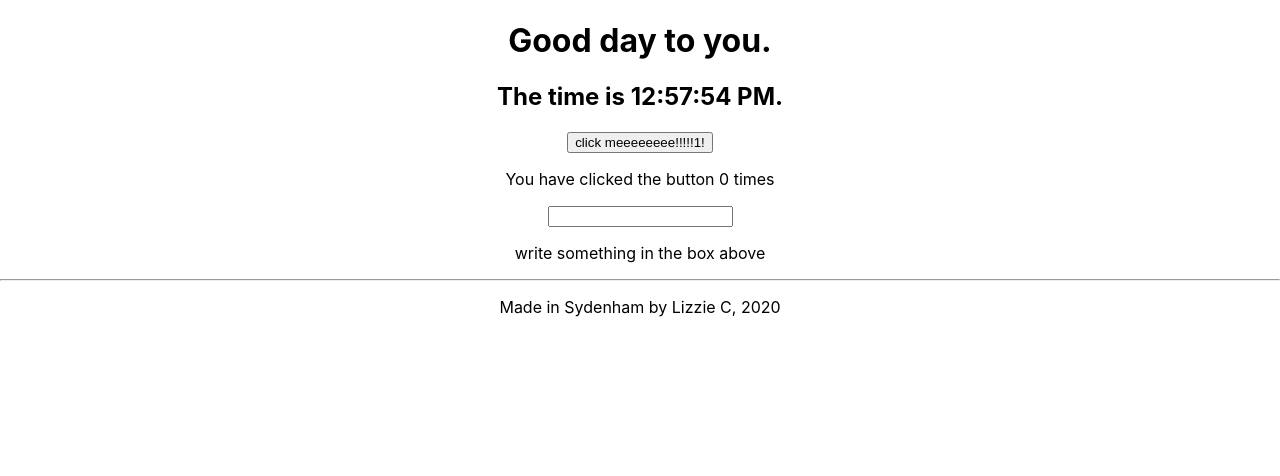
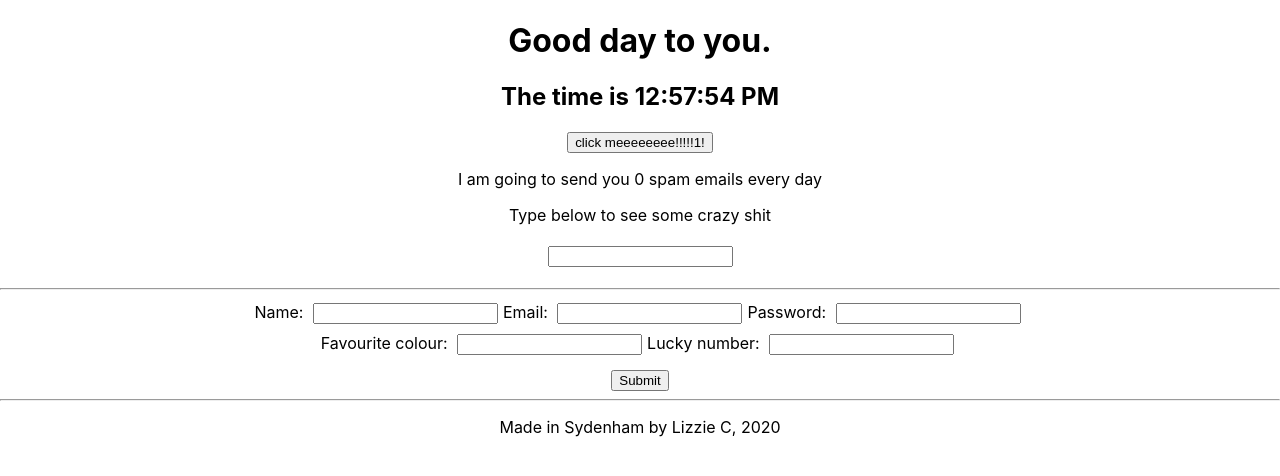
Before and after one commit to LizzieCrockett/react-milestone-i, a React (Create React App) app: page / in a window 1280 px wide. Shown: the top 476 px of the page. Built offline with nearby package versions, Linux system fonts and the light colour scheme.

Commit message:
loooooooads of changes

```diff
--- a/src/App.js
+++ b/src/App.js
@@ -4,13 +4,31 @@ import Heading from './components/Heading';
 import CountButton from './components/CountButton';
 import InfoBar from './components/InfoBar';
 import Footer from './components/Footer';
+import Form from './components/Form';
+import Input from './components/Input';
+import SubmitButton from './components/SubmitButton';
+import BonusContent from './components/BonusContent';
 
 function App() {
+
   return (
     <div className="App">
       <Heading />
       <CountButton text="click meeeeeeee!!!!!1!" />
       <InfoBar type="text" id="info" />
+      <hr />
+      <Form id="reg_form">
+        <div><Input id="name" type="text" label="name" required="required" />
+          <Input id="email" type="email" label="email" required="required" />
+          <Input id="password" type="password" label="password" required="required" /> </div>
+        <div> <Input id="favecolour" type="text" label="favourite colour" />
+          <Input id="luckynumber" type="number" label="lucky number" /></div>
+        <SubmitButton id="submit" label="submit" />
+      </Form>
+      <BonusContent />
+
+
+
       <hr />
       <Footer />
     </div>
--- /dev/null
+++ b/src/components/BonusContent/index.jsx
@@ -0,0 +1,8 @@
+import React from 'react';
+
+const BonusContent = () => {
+
+return null
+}
+
+export default BonusContent;
--- a/src/components/Clock/index.jsx
+++ b/src/components/Clock/index.jsx
@@ -5,8 +5,8 @@ const Clock = (props) => {
   const [date, setDate] = React.useState(new Date());
 
   React.useEffect(() => {
-    const timerID = setInterval( () => tick(), 1000 );
-    return function cleanup() {
+    const timerID = setInterval(() => tick(), 1000);
+    return function clear() {
       clearInterval(timerID);
     };
   });
@@ -16,7 +16,7 @@ const Clock = (props) => {
   }
 
   return (
-         <>{date.toLocaleTimeString()}. </>
+    <>{date.toLocaleTimeString()} </>
   );
 }
 
--- a/src/components/CountButton/index.jsx
+++ b/src/components/CountButton/index.jsx
@@ -1,13 +1,11 @@
 import React from 'react';
-
-
 
 const CountButton = (props) => {
   const [count, setCount] = React.useState(0);
   return (
     <>
       <button onClick={() => setCount(count + 1)}>{props.text}</button>
-        <p>You have clicked the button {count} times</p>
+      <p>I am going to send you {count} spam emails every day</p>
     </>
   )
 }
--- /dev/null
+++ b/src/components/Form/Form.css
@@ -0,0 +1,16 @@
+form {
+    display: inline-flex;
+    flex-direction: column;
+}
+
+input {
+    margin: 5px;
+    max-width: 500px;
+}
+
+#submit {
+    margin-top: 10px;
+    max-width: 150px;
+    align-self: center;
+
+}
--- /dev/null
+++ b/src/components/Form/index.jsx
@@ -0,0 +1,26 @@
+import React from 'react';
+import './Form.css';
+
+const confirmationMessage = "Thank you for sending me your data. I will now sell it for large amounts of money.";
+
+const Form = ({ children }) => {
+    const handleSubmit = (event) => {
+        event.preventDefault();
+        alert(confirmationMessage);
+        console.log(event.target);
+    }
+    return (
+        <form onSubmit={handleSubmit}>
+            {children}
+        </form >
+
+    )
+}
+
+
+
+
+
+
+
+export default Form;
--- a/src/components/InfoBar/index.jsx
+++ b/src/components/InfoBar/index.jsx
@@ -2,12 +2,13 @@
 import React from 'react';
 
 const InfoBar = (props) => {
-    const [info, displayInfo] = React.useState("write something in the box above");
+  const [info, displayInfo] = React.useState('');
   const handleInput = (event) => {
     displayInfo(event.target.value)
   }
   return (
     <>
+      <p>Type below to see some crazy shit</p>
       <input type={props.type} id={props.id} onChange={handleInput} />
       <p>{info}</p>
     </>
--- /dev/null
+++ b/src/components/Input/index.jsx
@@ -0,0 +1,12 @@
+import React from 'react';
+
+const Input = (props) => {
+    return (
+        <>
+            <label htmlFor={props.label}>{props.label.charAt(0).toUpperCase() + props.label.slice(1)}: </label>
+            <input id={props.id} type={props.type} required={props.required}></input>
+        </>
+    )
+}
+
+export default Input;
--- /dev/null
+++ b/src/components/SubmitButton/index.jsx
@@ -0,0 +1,13 @@
+import React from 'react';
+
+const SubmitButton = (props) => {
+    return (
+        <button id={props.id} label={props.label} type="submit">
+            {props.label.charAt(0).toUpperCase() + props.label.slice(1)}
+        </button>
+    )
+}
+
+
+
+export default SubmitButton;
```
Also changed, not shown: src/components/CountButton/CountButton.css (added). Lines whose indentation alone changed are shown as unchanged.
